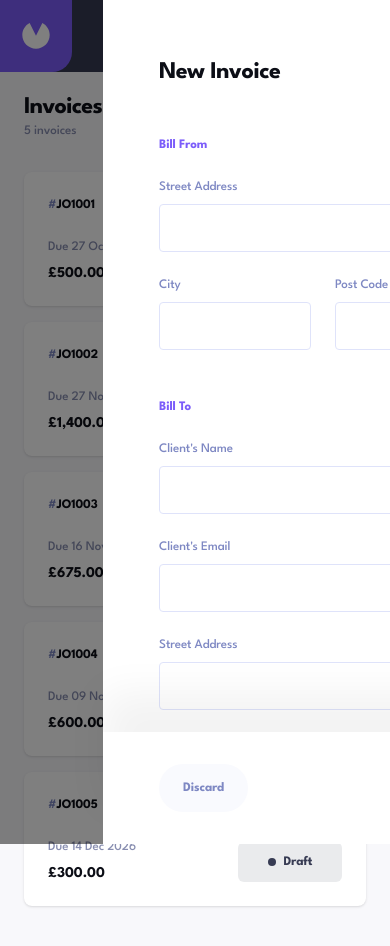
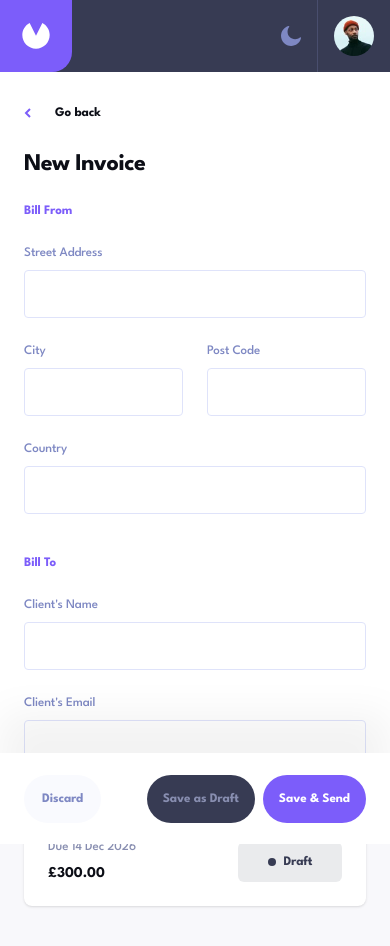
Before and after one commit to obadajaber/invoice-app, a React (Vite) app: page / in a window 390 px wide. Both pictures are taken after a click on the button "New". Shown: the top 946 px of the page. Built offline with nearby package versions, Linux system fonts and the light colour scheme.

Commit message:
responsive InvoiceForm and DeleteModal

```diff
--- a/src/components/DeleteModal.tsx
+++ b/src/components/DeleteModal.tsx
@@ -23,7 +23,7 @@ export default function DeleteModal({ invoiceId, onCancel, onConfirm }: Props) {
         role="dialog"
         aria-modal="true"
         aria-labelledby="delete-title"
-        className="w-full max-w-120 rounded-lg bg-white p-12 shadow-xl dark:bg-dark-1"
+        className="w-full max-w-120 rounded-lg bg-white p-8 shadow-xl md:p-12 dark:bg-dark-1"
         onClick={(e) => e.stopPropagation()}
       >
         <h2
@@ -33,12 +33,12 @@ export default function DeleteModal({ invoiceId, onCancel, onConfirm }: Props) {
           Confirm Deletion
         </h2>
 
-        <p className="mt-3 text-muted-2">
+        <p className="mt-2 text-muted-2 md:mt-3">
           Are you sure you want to delete invoice #{invoiceId}? This action
           cannot be undone.
         </p>
 
-        <div className="mt-4 flex justify-end gap-2">
+        <div className="mt-3 flex justify-end gap-2 md:mt-4">
           <button
             type="button"
             onClick={onCancel}
--- a/src/components/InvoiceForm.tsx
+++ b/src/components/InvoiceForm.tsx
@@ -60,7 +60,7 @@ function clearDraft() {
   try {
     localStorage.removeItem(DRAFT_FORM_KEY);
     localStorage.removeItem(DRAFT_ITEMS_KEY);
-  } catch (error){
+  } catch (error) {
     console.warn("Could not clear the draft", error);
   }
 }
@@ -108,16 +108,22 @@ export default function InvoiceForm({ onClose, onSave, invoice }: Props) {
 
   const [errors, setErrors] = useState<Record<string, string>>({});
 
-
   useEffect(() => {
     if (isEdit) return;
     try {
       localStorage.setItem(DRAFT_FORM_KEY, JSON.stringify(form));
       localStorage.setItem(DRAFT_ITEMS_KEY, JSON.stringify(items));
-    } catch(error) {
+    } catch (error) {
       console.warn("Could not save the draft", error);
     }
   }, [form, items, isEdit]);
+
+  useEffect(() => {
+    document.body.style.overflow = "hidden";
+    return () => {
+      document.body.style.overflow = "";
+    };
+  }, []);
 
   function set(key: keyof FormData) {
     return (value: string) => setForm((f) => ({ ...f, [key]: value }));
@@ -218,15 +224,34 @@ export default function InvoiceForm({ onClose, onSave, invoice }: Props) {
   }
 
   return (
-    <div className="fixed inset-0 z-40 bg-black/50" onClick={onClose}>
+    <div
+      className="fixed inset-x-0 top-18 bottom-0 z-40 bg-black/50 md:top-20 lg:top-0"
+      onClick={onClose}
+    >
       <aside
         role="dialog"
         aria-modal="true"
         aria-label={isEdit ? "Edit invoice" : "New invoice"}
         onClick={(e) => e.stopPropagation()}
-        className="absolute inset-y-0 left-25.75 flex w-154 flex-col rounded-r-[20px] bg-white dark:bg-dark-bg"
+        className="absolute inset-y-0 left-0 flex w-full flex-col bg-white md:w-154 md:rounded-r-[20px] lg:left-25.75 dark:bg-dark-bg"
       >
-        <div className="flex-1 overflow-y-auto p-14">
+        <div className="flex-1 overflow-y-auto p-6 pt-8 md:p-14">
+          <button
+            type="button"
+            onClick={onClose}
+            className="mb-6.5 flex items-center gap-6 font-bold md:hidden dark:text-white"
+          >
+            <svg
+              width="7"
+              height="10"
+              viewBox="0 0 7 10"
+              fill="none"
+              aria-hidden="true"
+            >
+              <path d="M6 1L2 5l4 4" stroke="#7C5DFA" strokeWidth="2" />
+            </svg>
+            Go back
+          </button>
           <h2 className="text-[24px] leading-8 font-bold tracking-[-0.5px] dark:text-white">
             {invoice ? (
               <>
@@ -238,7 +263,7 @@ export default function InvoiceForm({ onClose, onSave, invoice }: Props) {
             )}
           </h2>
 
-          <h3 className="mt-12 font-bold text-primary">Bill From</h3>
+          <h3 className="mt-5.5 font-bold text-primary md:mt-12">Bill From</h3>
           <FormField
             className="mt-6"
             label="Street Address"
@@ -247,7 +272,7 @@ export default function InvoiceForm({ onClose, onSave, invoice }: Props) {
             onChange={set("senderStreet")}
             error={errors.senderStreet}
           />
-          <div className="mt-6 grid grid-cols-3 gap-6">
+          <div className="mt-6 grid grid-cols-2 gap-6 md:grid-cols-3">
             <FormField
               label="City"
               name="senderCity"
@@ -263,6 +288,7 @@ export default function InvoiceForm({ onClose, onSave, invoice }: Props) {
               error={errors.senderPostCode}
             />
             <FormField
+              className="col-span-2 md:col-span-1"
               label="Country"
               name="senderCountry"
               value={form.senderCountry}
@@ -271,7 +297,7 @@ export default function InvoiceForm({ onClose, onSave, invoice }: Props) {
             />
           </div>
 
-          <h3 className="mt-12 font-bold text-primary">Bill To</h3>
+          <h3 className="mt-10 font-bold text-primary md:mt-12">Bill To</h3>
           <FormField
             className="mt-6"
             label="Client's Name"
@@ -297,7 +323,7 @@ export default function InvoiceForm({ onClose, onSave, invoice }: Props) {
             onChange={set("clientStreet")}
             error={errors.clientStreet}
           />
-          <div className="mt-6 grid grid-cols-3 gap-6">
+          <div className="mt-6 grid grid-cols-2 gap-6 md:grid-cols-3">
             <FormField
               label="City"
               name="clientCity"
@@ -313,6 +339,7 @@ export default function InvoiceForm({ onClose, onSave, invoice }: Props) {
               error={errors.clientPostCode}
             />
             <FormField
+              className="col-span-2 md:col-span-1"
               label="Country"
               name="clientCountry"
               value={form.clientCountry}
@@ -321,7 +348,7 @@ export default function InvoiceForm({ onClose, onSave, invoice }: Props) {
             />
           </div>
 
-          <div className="mt-12 grid grid-cols-2 gap-6">
+          <div className="mt-10 grid grid-cols-1 gap-6 md:mt-12 md:grid-cols-2">
             <FormField
               label="Invoice Date"
               name="invoiceDate"
@@ -356,16 +383,17 @@ export default function InvoiceForm({ onClose, onSave, invoice }: Props) {
             error={errors.description}
           />
 
-          <h3 className="mt-8 text-[18px] font-bold text-[#777F98]">
+          <h3 className="mt-17 text-[18px] font-bold text-[#777F98] md:mt-8">
             Item List
           </h3>
-          <ul className="mt-4 flex flex-col gap-4">
+          <ul className="mt-5.5 flex flex-col gap-12 md:mt-4 md:gap-4">
             {items.map((it, i) => (
               <li
                 key={i}
-                className="grid grid-cols-[1fr_64px_100px_60px_20px] items-end gap-4"
+                className="grid grid-cols-[64px_100px_1fr_20px] items-end gap-x-4 gap-y-6 md:grid-cols-[1fr_64px_100px_60px_20px]"
               >
                 <FormField
+                  className="col-span-4 md:col-span-1"
                   label="Item Name"
                   name={`item${i}name`}
                   value={it.name}
@@ -408,7 +436,7 @@ export default function InvoiceForm({ onClose, onSave, invoice }: Props) {
           <button
             type="button"
             onClick={() => setItems((l) => [...l, { ...emptyItem }])}
-            className="mt-4 h-12 w-full rounded-full bg-[#F9FAFE] font-bold text-muted-2 hover:bg-light-1 dark:bg-dark-2 dark:text-light-1"
+            className="mt-12 h-12 w-full rounded-full bg-[#F9FAFE] font-bold text-muted-2 hover:bg-light-1 md:mt-4 dark:bg-dark-2 dark:text-light-1"
           >
             + Add New Item
           </button>
@@ -421,7 +449,7 @@ export default function InvoiceForm({ onClose, onSave, invoice }: Props) {
           )}
         </div>
 
-        <div className="flex items-center justify-between rounded-r-[20px] bg-white px-14 py-8 shadow-[0_-40px_40px_rgba(0,0,0,0.05)] dark:bg-dark-bg">
+        <div className="flex h-22.75 items-center justify-between bg-white px-6 shadow-[0_-40px_40px_rgba(0,0,0,0.05)] md:h-auto md:rounded-r-[20px] md:px-14 md:py-8 dark:bg-dark-bg">
           {isEdit ? (
             <>
               <span />
@@ -429,7 +457,7 @@ export default function InvoiceForm({ onClose, onSave, invoice }: Props) {
                 <button
                   type="button"
                   onClick={onClose}
-                  className="h-12 rounded-full bg-[#F9FAFE] px-6 font-bold text-muted-2 hover:bg-light-1 dark:bg-dark-2 dark:text-light-1"
+                  className="h-12 rounded-full bg-[#F9FAFE] px-[26px] font-bold text-muted-2 hover:bg-light-1 md:px-6 dark:bg-dark-2 dark:text-light-1"
                 >
                   Cancel
                 </button>
@@ -447,7 +475,7 @@ export default function InvoiceForm({ onClose, onSave, invoice }: Props) {
               <button
                 type="button"
                 onClick={handleDiscard}
-                className="h-12 rounded-full bg-[#F9FAFE] px-6 font-bold text-muted-2 hover:bg-light-1 dark:bg-dark-2 dark:text-light-1"
+                className="h-12 rounded-full bg-[#F9FAFE] px-4.5 font-bold text-muted-2 hover:bg-light-1 md:px-6 dark:bg-dark-2 dark:text-light-1"
               >
                 Discard
               </button>
@@ -455,14 +483,14 @@ export default function InvoiceForm({ onClose, onSave, invoice }: Props) {
                 <button
                   type="button"
                   onClick={handleDraft}
-                  className="h-12 rounded-full bg-sidebar px-6 font-bold text-muted hover:bg-ink"
+                  className="h-12 rounded-full bg-sidebar px-4 font-bold text-muted hover:bg-ink md:px-6"
                 >
                   Save as Draft
                 </button>
                 <button
                   type="button"
                   onClick={handleSend}
-                  className="h-12 rounded-full bg-primary px-6 font-bold text-white hover:bg-primary-light"
+                  className="h-12 rounded-full bg-primary px-4 font-bold text-white hover:bg-primary-light md:px-6"
                 >
                   Save &amp; Send
                 </button>
```
